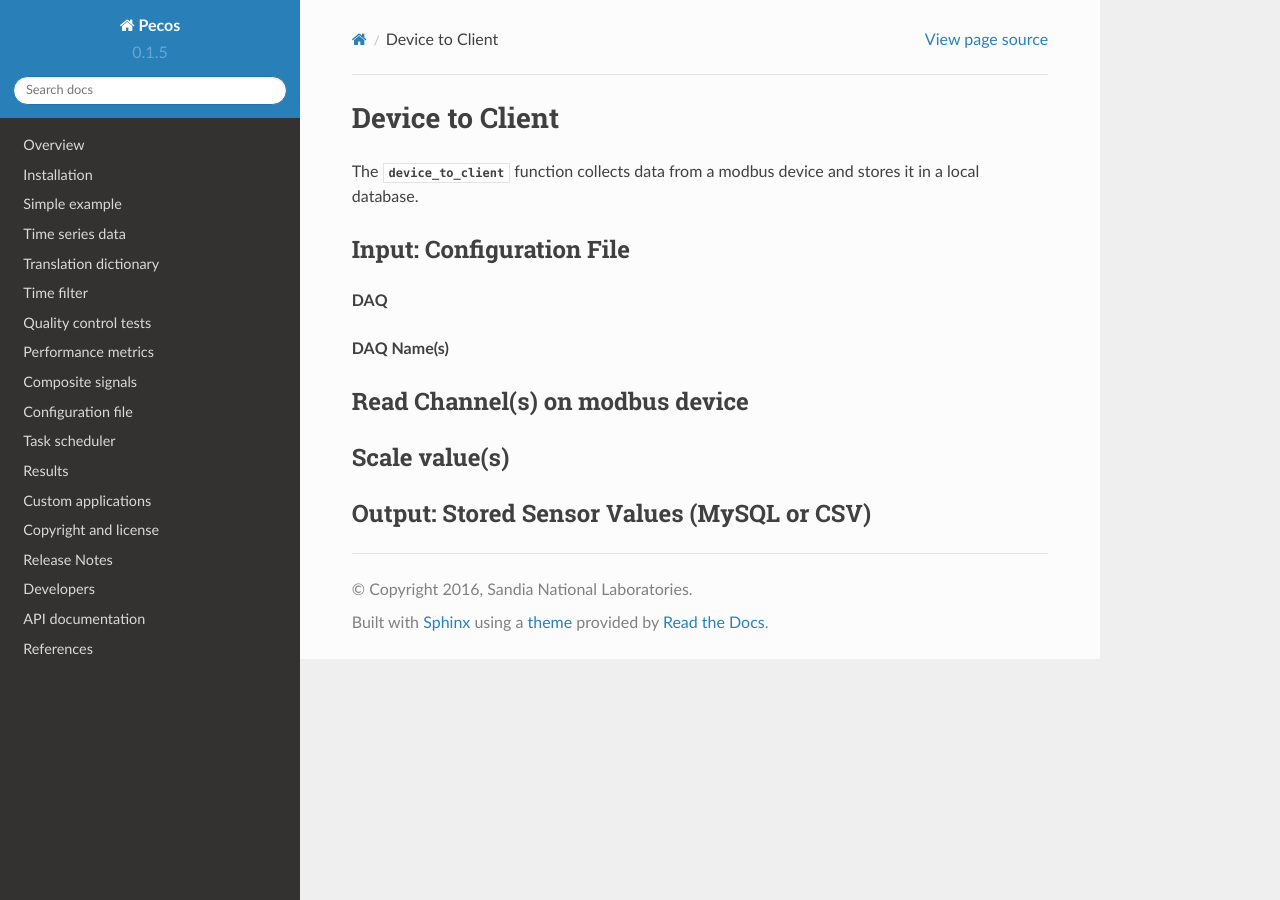
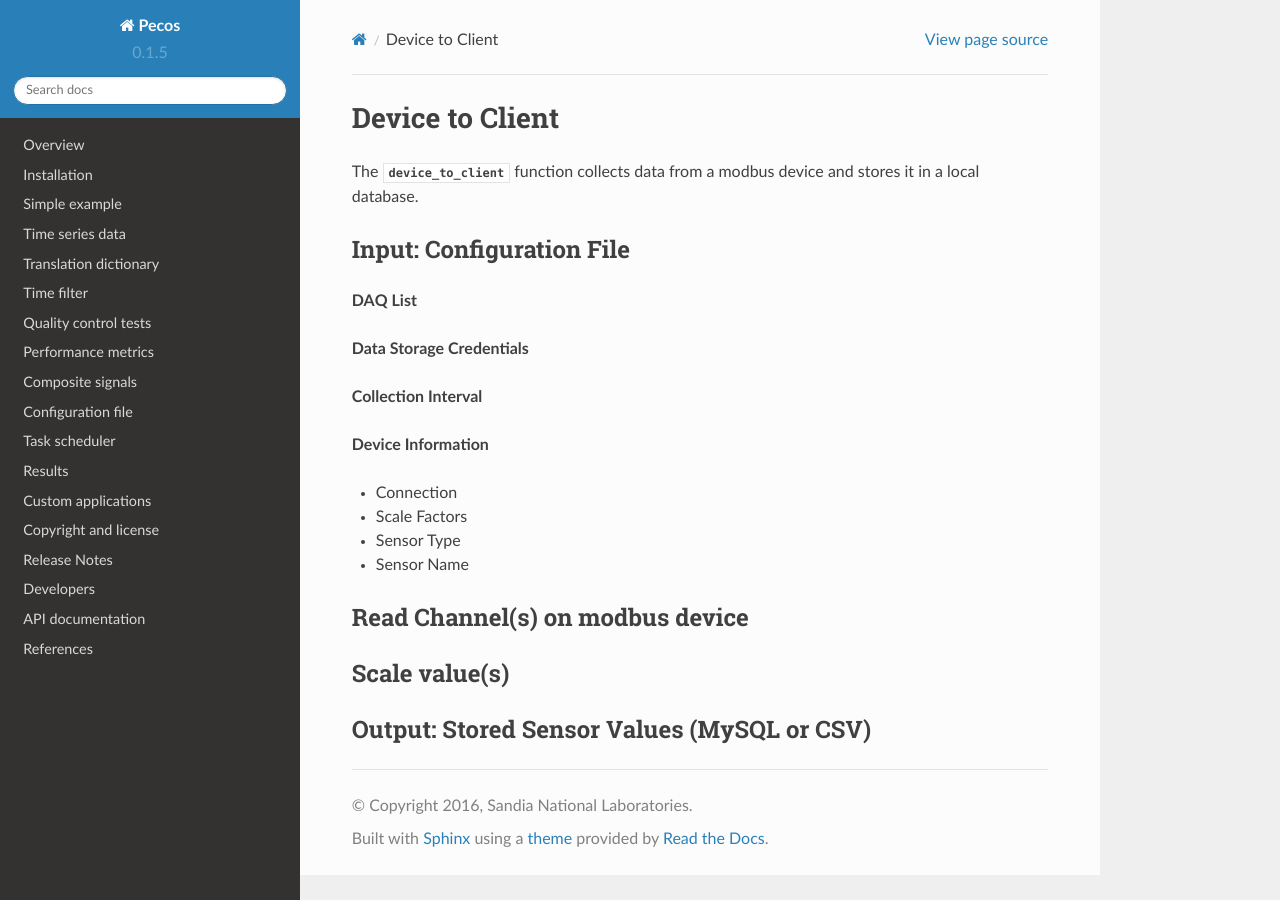
Before and after one commit to sjanzou/pecos, a Sphinx documentation site: the page built from documentation/deviceread.rst, in a window 1280 px wide. Built offline with Sphinx 7.4.7 and the Read the Docs theme 2.0.0, drawn with Linux system fonts in a browser that asks for light colours.

Commit message:
device read doc

```diff
--- a/documentation/deviceread.rst
+++ b/documentation/deviceread.rst
@@ -7,11 +7,21 @@ database.
 Input: Configuration File
 -----------------------------
 
-**DAQ**
+**DAQ List**
 
 
-**DAQ Name(s)**
+**Data Storage Credentials**
 
+
+**Collection Interval**
+
+
+**Device Information**
+
+* Connection
+* Scale Factors
+* Sensor Type
+* Sensor Name
 
 
 Read Channel(s) on modbus device
```
